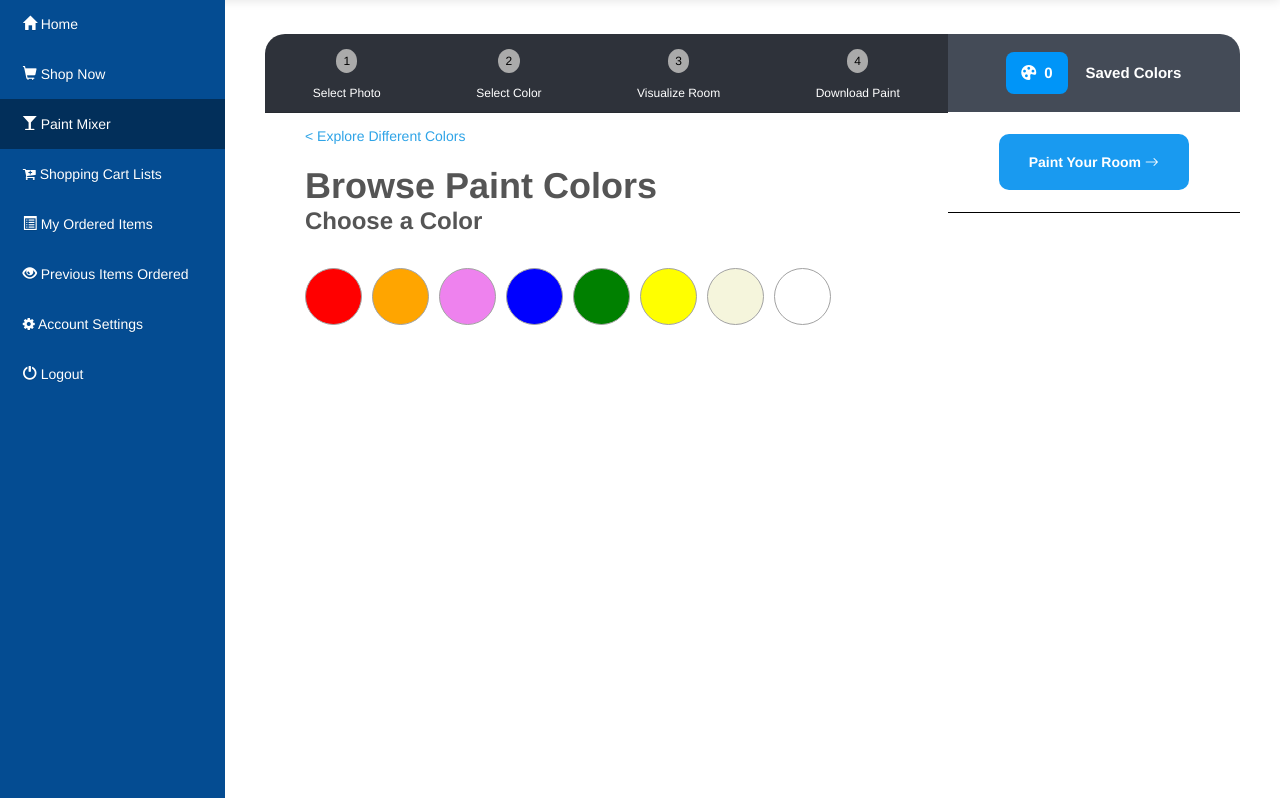
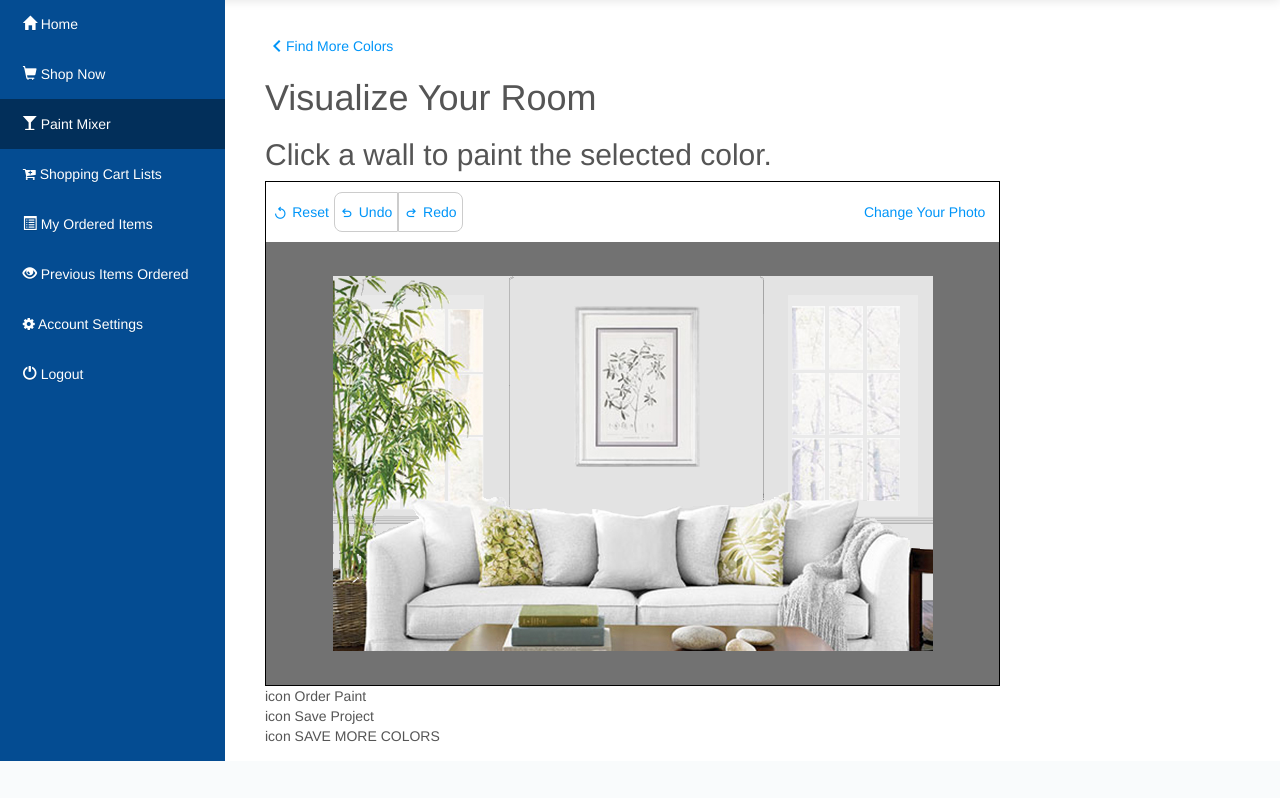
Before and after one commit to Lanxxxe/Paint-Shop-Project, a PHP site: page /Customers/paint-mixer.php in a window 1280 px wide. Shown: the part 51-849 px from the top of the page. After the commit the page ends 812 px from the top, so only its background shows below. Run offline with PHP 8.4, Linux system fonts and the light colour scheme; a user stored in the database is signed in; data comes from the database, SQL or seed files in the repository.

Commit message:
modify step3

```diff
--- a/Customers/paint-mixer-files/step1.php
+++ b/Customers/paint-mixer-files/step1.php
@@ -1,6 +1,6 @@
 <div class="main-container">
     <div class="progress-container" style="flex: 1;">
-        <nav class="progress-bar" style="border-top-right-radius: 2rem;">
+        .<nav class="progress-bar" style="border-top-right-radius: 2rem;">
             <ul class="">
                 <li>
                     <a class="" href="">1</a>
--- a/Customers/paint-mixer.php
+++ b/Customers/paint-mixer.php
@@ -70,8 +70,16 @@ if (isset($_GET['update_id'])) {
     <!-- <link href="https://cdn.jsdelivr.net/npm/bootstrap@5.3.3/dist/css/bootstrap.min.css" rel="stylesheet" integrity="sha384-QWTKZyjpPEjISv5WaRU9OFeRpok6YctnYmDr5pNlyT2bRjXh0JMhjY6hW+ALEwIH" crossorigin="anonymous"> -->
     <link rel="stylesheet" type="text/css" href="./font-awesome/css/font-awesome.min.css" />
     <link rel="stylesheet" type="text/css" href="./css/local.css" />
+
+    <!-- step1 and step 2 -->
     <link rel="stylesheet" type="text/css" href="./paint-mixer-files/css-files/steps-styles.css">
     <script type="text/javascript" src="./paint-mixer-files/script-file/paint-mixer-script.js"></script>
+
+    <!-- step3 -->
+    <link rel="stylesheet" type="text/css" href="./paint-mixer-files/css-files/step3.css">
+    <script type="text/javascript" src="./paint-mixer-files/script-file/step3.js" defer></script>
+
+
     <script type="text/javascript" src="./js/jquery-1.10.2.min.js"></script>
     <!-- <script src="https://cdn.jsdelivr.net/npm/bootstrap@5.3.3/dist/js/bootstrap.bundle.min.js" integrity="sha384-YvpcrYf0tY3lHB60NNkmXc5s9fDVZLESaAA55NDzOxhy9GkcIdslK1eN7N6jIeHz" crossorigin="anonymous"></script> -->
     <script type="text/javascript" src="./bootstrap/js/bootstrap.min.js"></script>
@@ -190,7 +198,7 @@ if (isset($_GET['update_id'])) {
         <div id="page-wrapper">
 
             <div class="container-fluid">
-                <?php include './paint-mixer-files/step2-browse-color.php' ?>
+                <?php include './paint-mixer-files/step3.php' ?>
             </div>
         </div>
     </div>
@@ -277,8 +285,6 @@ if (isset($_GET['update_id'])) {
             </div>
         </div>
     </div>
-
-    <?php include_once("./paint-mixer-files/step3.php"); ?>
 
     <script>
         $(document).ready(function() {
```
